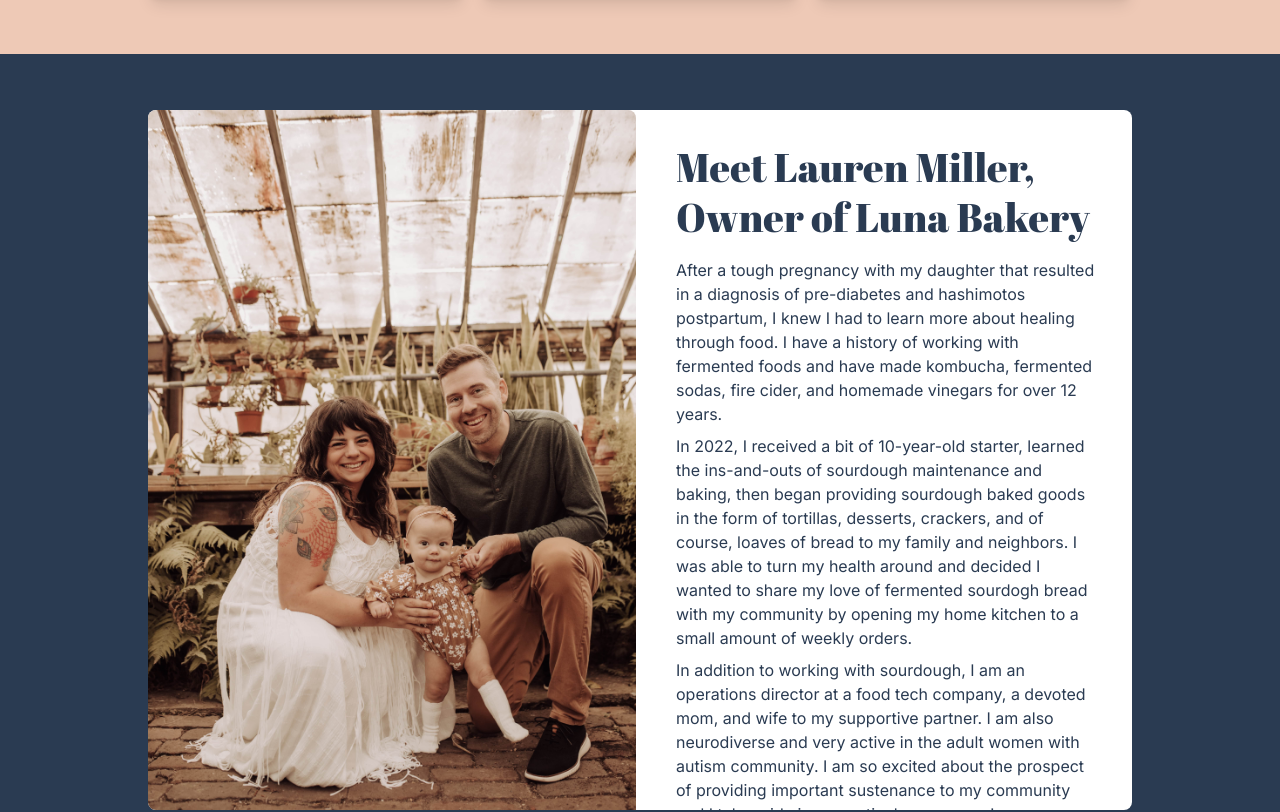
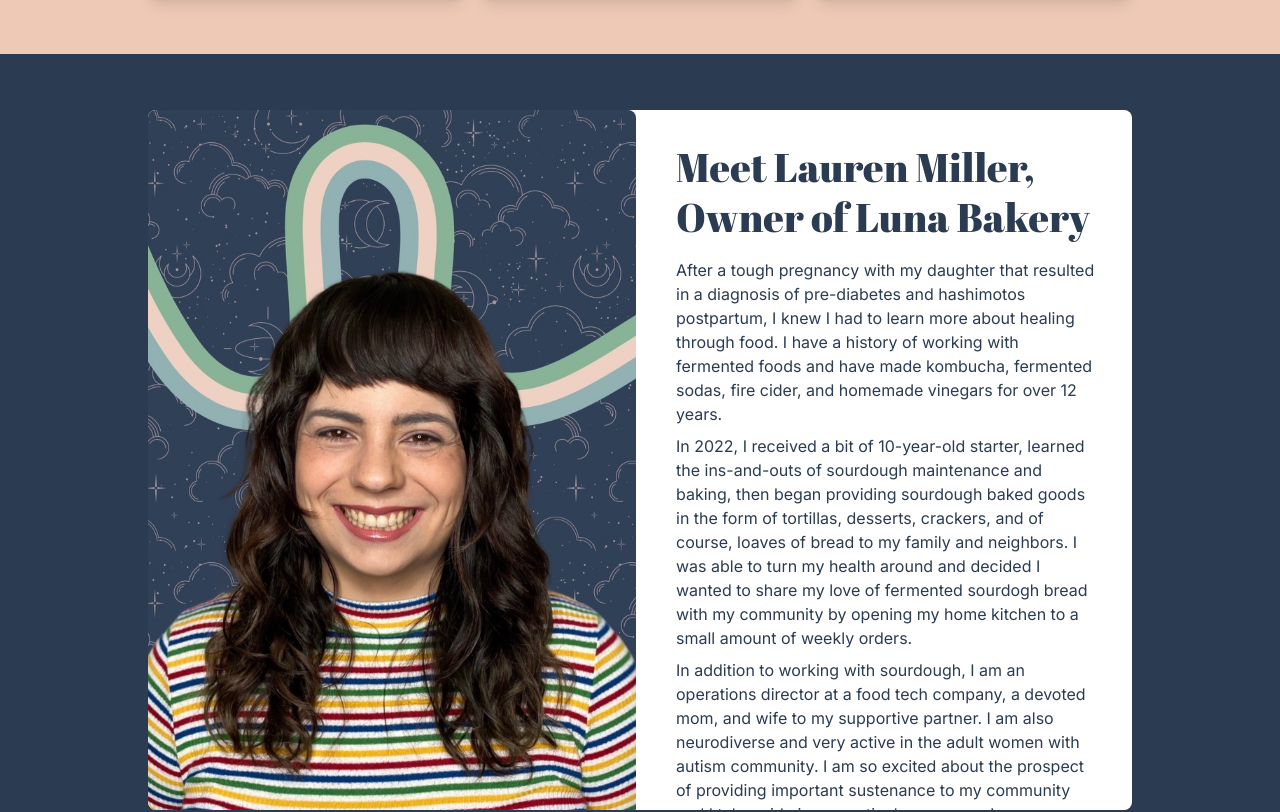
Before and after one commit to whcarter3/luna-bakery-kc, a Next.js app: page / in a window 1280 px wide. Shown: the part 1613-2425 px from the top of the page. Built offline with nearby package versions, Linux system fonts and the light colour scheme.

Commit message:
changes image

```diff
--- a/sections/meetMe.tsx
+++ b/sections/meetMe.tsx
@@ -7,7 +7,7 @@
       <div className="grid grid-cols-1 lg:grid-cols-2 lg:gap-2 rounded-lg bg-white text-primary lg:max-h-[700px]">
         <div className="aspect-[1.5/1] lg:aspect-[1/1.5] relative">
           <Image
-            src="/images/LaurenMiller.jpg"
+            src="/images/lunaLaurenMiller.jpeg"
             alt="Luna Bakery KC"
             fill
             style={{ objectFit: 'cover' }}
```
Also changed, not shown: public/images/lunaLaurenMiller.jpeg (added).
